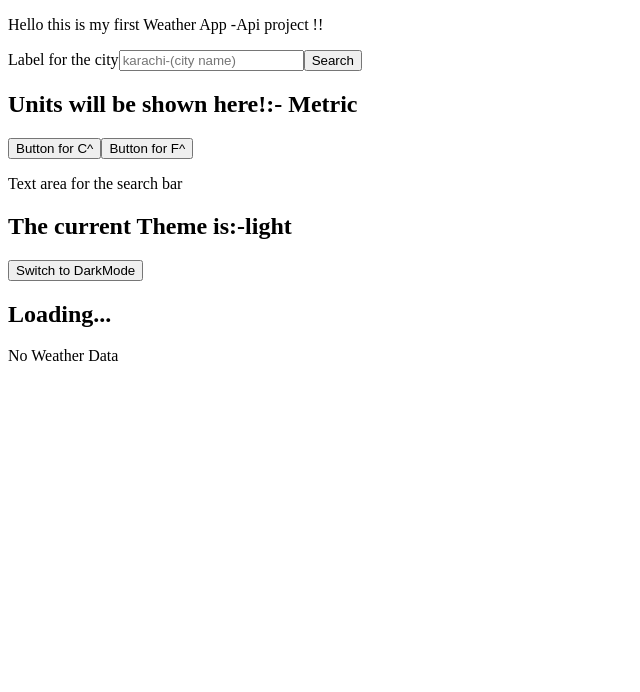
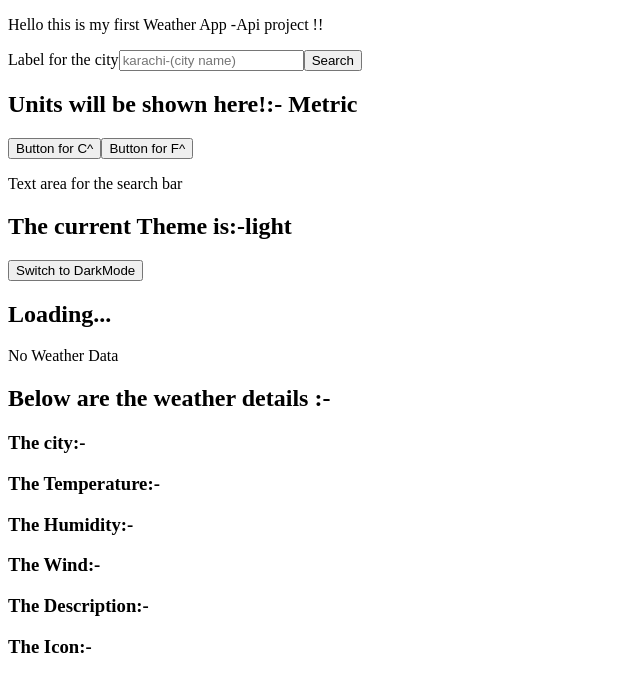
Before and after one commit to mszohaib/Weather_WebApp_AIProject, a React (Vite) app: page / in a window 1280 px wide. Shown: the top 692 px of the page, without its empty margins (0-640 px from the left). Built offline with nearby package versions, Linux system fonts and the light colour scheme.

Commit message:
Created the Weather Nowcomponent Hardcoded values uptill now:-

```diff
--- a/src/App.jsx
+++ b/src/App.jsx
@@ -70,8 +70,8 @@ function App() {
       ) : (
         <p>No Weather Data</p>
       )}
-      {/* <ForecastCard />
-      <WeatherNow /> */}
+      <WeatherNow />
+      {/* <ForecastCard /> */}
     </>
   );
 }
--- a/src/components/WeatherNow.jsx
+++ b/src/components/WeatherNow.jsx
@@ -1,7 +1,15 @@
 export default function WeatherNow() {
+  //Weather Now functions should be here
+
   return (
-    <div>
-      <h2>Theme here dark or light </h2>
+    <div className="WeatherNow">
+      <h2>Below are the weather details :-</h2>
+      <h3>The city:-</h3>
+      <h3>The Temperature:-</h3>
+      <h3>The Humidity:-</h3>
+      <h3>The Wind:-</h3>
+      <h3>The Description:-</h3>
+      <h3>The Icon:-</h3>
     </div>
   );
 }
```
